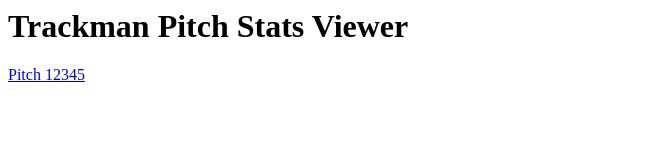
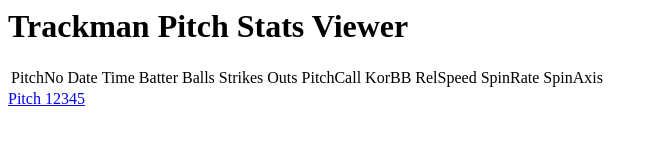
Before and after one commit to kartoone76/kartoone76.github.io, a plain HTML site: page index.html in a window 1280 px wide. Shown: the whole page, without its empty margins (0-658 px from the left). Drawn offline with Linux system fonts and the light colour scheme.

Commit message:
Added columns to pitch list

```diff
--- a/index.html
+++ b/index.html
@@ -4,6 +4,22 @@
   </head>
   <body>
     <h1>Trackman Pitch Stats Viewer</h1>
+    <table>
+      <tr>
+        <td>PitchNo</td>
+        <td>Date</td>
+        <td>Time</td>
+        <td>Batter</td>
+        <td>Balls</td>
+        <td>Strikes</td>
+        <td>Outs</td>
+        <td>PitchCall</td>
+        <td>KorBB</td>
+        <td>RelSpeed</td>
+        <td>SpinRate</td>
+        <td>SpinAxis</td>
+      </tr>
+    </table>
     <a href="details.html">Pitch 12345</a>
   </body>
 </html>
```
